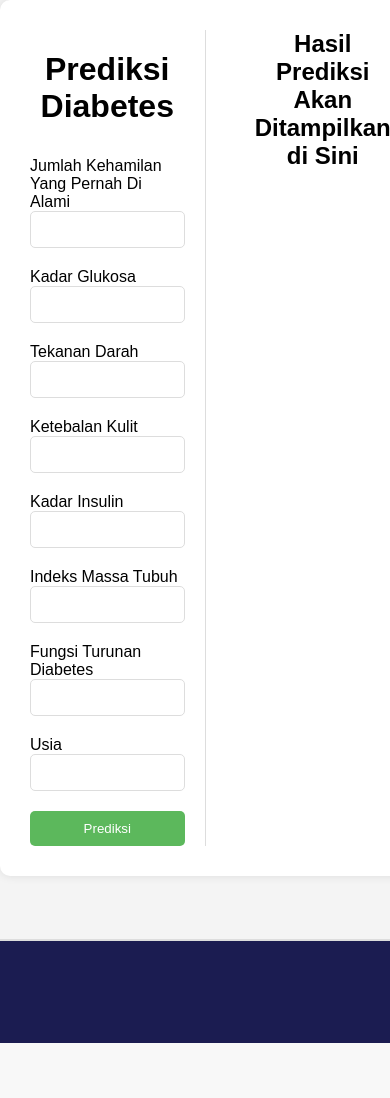
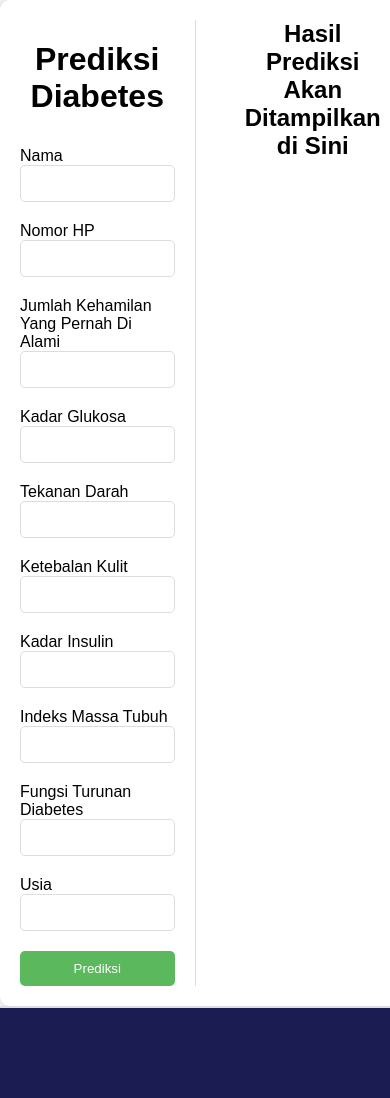
Before and after one commit to aurelioo29/Diabetes-Prediction-App, a Flask app: page /prediction in a window 390 px wide; the page is wider, and only the part inside the window is pictured. Before the commit the page ends 1043 px from the top of that part, so only its background shows below. Run offline with Flask 3, Linux system fonts and the light colour scheme; parts of the project's set-up code (start-up, migrations or seed data) failed here and were passed over.

Commit message:
add name and no phone on form section

```diff
--- a/app.py
+++ b/app.py
@@ -5,63 +5,63 @@ from flask_sqlalchemy import SQLAlchemy
 
 app = Flask(__name__)
 
-# Konfigurasi database MySQL
 app.config['SQLALCHEMY_DATABASE_URI'] = 'mysql+pymysql://root:12Axatower34@localhost/diabetes_prediction'
 app.config['SQLALCHEMY_TRACK_MODIFICATIONS'] = False
 
 db = SQLAlchemy(app)
 
-# Definisikan model untuk tabel diabetes_data
+# Model database
 class DiabetesData(db.Model):
-    id = db.Column(db.Integer, primary_key=True)
-    pregnancies = db.Column(db.Integer)
-    glucose = db.Column(db.Float)
-    bloodpressure = db.Column(db.Float)
-    skinthickness = db.Column(db.Float)
-    insulin = db.Column(db.Float)
-    bmi = db.Column(db.Float)
-    diabetespedigree = db.Column(db.Float)
-    age = db.Column(db.Integer)
-    prediction_result = db.Column(db.String(50))
+  id = db.Column(db.Integer, primary_key=True)
+  pregnancies = db.Column(db.Integer)
+  glucose = db.Column(db.Float)
+  bloodpressure = db.Column(db.Float)
+  skinthickness = db.Column(db.Float)
+  insulin = db.Column(db.Float)
+  bmi = db.Column(db.Float)
+  diabetespedigree = db.Column(db.Float)
+  age = db.Column(db.Integer)
+  prediction_result = db.Column(db.String(50))
 
 # Muat model prediksi dari file pickle
 model = 'model/logistic_regression_diabetes_model.pkl'
 with open(model, 'rb') as file:
-    model = pickle.load(file)
+  model = pickle.load(file)
 
 @app.route('/')
 def home():
-    return render_template('index.html')
+  return render_template('index.html')
 
 @app.route('/prediction')
 def prediction():
-    return render_template('prediction.html')
+  return render_template('prediction.html')
 
 @app.route('/predict', methods=['POST'])
 def predict():
-    try:
-        # Ambil data dari form input dan konversikan menjadi tipe data yang sesuai
-        pregnancies = int(request.form['pregnancies'])
-        glucose = float(request.form['glucose'])
-        bloodpressure = float(request.form['bloodpressure'])
-        skinthickness = float(request.form['skinthickness'])
-        insulin = float(request.form['insulin'])
-        bmi = float(request.form['bmi'])
-        diabetespedigree = float(request.form['diabetespedigree'])
-        age = int(request.form['age'])
+  try:
+    name = request.form['name']
+    no_hp = int(request.form['no_hp'])
+    pregnancies = int(request.form['pregnancies'])
+    glucose = float(request.form['glucose'])
+    bloodpressure = float(request.form['bloodpressure'])
+    skinthickness = float(request.form['skinthickness'])
+    insulin = float(request.form['insulin'])
+    bmi = float(request.form['bmi'])
+    diabetespedigree = float(request.form['diabetespedigree'])
+    age = int(request.form['age'])
 
-        # Validasi input
-        if not all([pregnancies, glucose, bloodpressure, skinthickness, insulin, bmi, diabetespedigree, age]):
-            return render_template('prediction.html', prediction_text="Mohon lengkapi semua field!")
+    # if not all([pregnancies, glucose, bloodpressure, skinthickness, insulin, bmi, diabetespedigree, age]):
+    #   return render_template('prediction.html', prediction_text="Mohon lengkapi semua field!")
 
-        # Konversi input menjadi array numpy untuk prediksi
-        features = [pregnancies, glucose, bloodpressure, skinthickness, insulin, bmi, diabetespedigree, age]
-        prediction = model.predict([features])
+    features = [pregnancies, glucose, bloodpressure, skinthickness, insulin, bmi, diabetespedigree, age]
+    prediction = model.predict([features])
 
-        output = "Diabetes" if prediction[0] == 1 else "Tidak Diabetes"
+    output = "Diabetes" if prediction[0] == 1 else "Tidak Diabetes"
 
         # Simpan data ke MySQL
-        new_data = DiabetesData(
+    new_data = DiabetesData(
+            name=name,
+            no_hp=no_hp,
             pregnancies=pregnancies,
             glucose=glucose,
             bloodpressure=bloodpressure,
@@ -71,29 +71,29 @@ def predict():
             diabetespedigree=diabetespedigree,
             age=age,
             prediction_result=output
-        )
+    )
 
-        db.session.add(new_data)
-        db.session.commit()
+    db.session.add(new_data)
+    db.session.commit()
 
         # Kirim data input dan hasil prediksi kembali ke template
-        return render_template('prediction.html',
-                               prediction_text=f"Hasil Prediksi: {output}",
-                               input_data={
-                                   "Pregnancies": pregnancies,
-                                   "Glucose": glucose,
-                                   "Blood Pressure": bloodpressure,
-                                   "Skin Thickness": skinthickness,
-                                   "Insulin": insulin,
-                                   "BMI": bmi,
-                                   "Diabetes Pedigree": diabetespedigree,
-                                   "Age": age
-                               })
+    return render_template('prediction.html',
+                          prediction_text=f"Hasil Prediksi: {output}",
+                          input_data={
+                              "Pregnancies": pregnancies,
+                              "Glucose": glucose,
+                              "Blood Pressure": bloodpressure,
+                              "Skin Thickness": skinthickness,
+                              "Insulin": insulin,
+                              "BMI": bmi,
+                              "Diabetes Pedigree": diabetespedigree,
+                              "Age": age
+                          })
 
-    except Exception as e:
-      print(f"Error occurred: {e}")
-      return render_template('prediction.html', prediction_text="Error: Mohon masukkan data yang valid atau periksa input Anda.", input_data={})
+  except Exception as e:
+    print(f"Error occurred: {e}")
+    return render_template('prediction.html', prediction_text="Error: Mohon masukkan data yang valid atau periksa input Anda.", input_data={})
 
 
 if __name__ == '__main__':
-    app.run(debug=True)
+  app.run(debug=True)
--- a/static/prediction.css
+++ b/static/prediction.css
@@ -13,7 +13,7 @@ body {
   display: flex;
   justify-content: center;
   background-color: white;
-  padding: 30px;
+  padding: 20px;
   border-radius: 10px;
   box-shadow: 0 0 10px rgba(0, 0, 0, 0.1);
   max-width: 800px;
@@ -92,10 +92,10 @@ button:hover {
   align-items: center;
   background-color: #1b1c51;
   color: white;
-  padding: 15px 20px;
+  padding: 9px 20px;
   border-top: 2px solid #ddd;
   position: relative;
-  margin-top: 63px;
+  /* margin-top: 63px; */
 }
 
 .footer ul {
--- a/templates/prediction.html
+++ b/templates/prediction.html
@@ -14,6 +14,12 @@
       <div class="form-container">
         <h1>Prediksi Diabetes</h1>
         <form id="predictionForm" action="/predict" method="post">
+          <label for="name">Nama</label>
+          <input type="text" name="name" required />
+
+          <label for="no_hp">Nomor HP</label>
+          <input type="number" name="no_hp" required />
+
           <label for="pregnancies">Jumlah Kehamilan Yang Pernah Di Alami</label>
           <input type="number" name="pregnancies" required />
 
```
